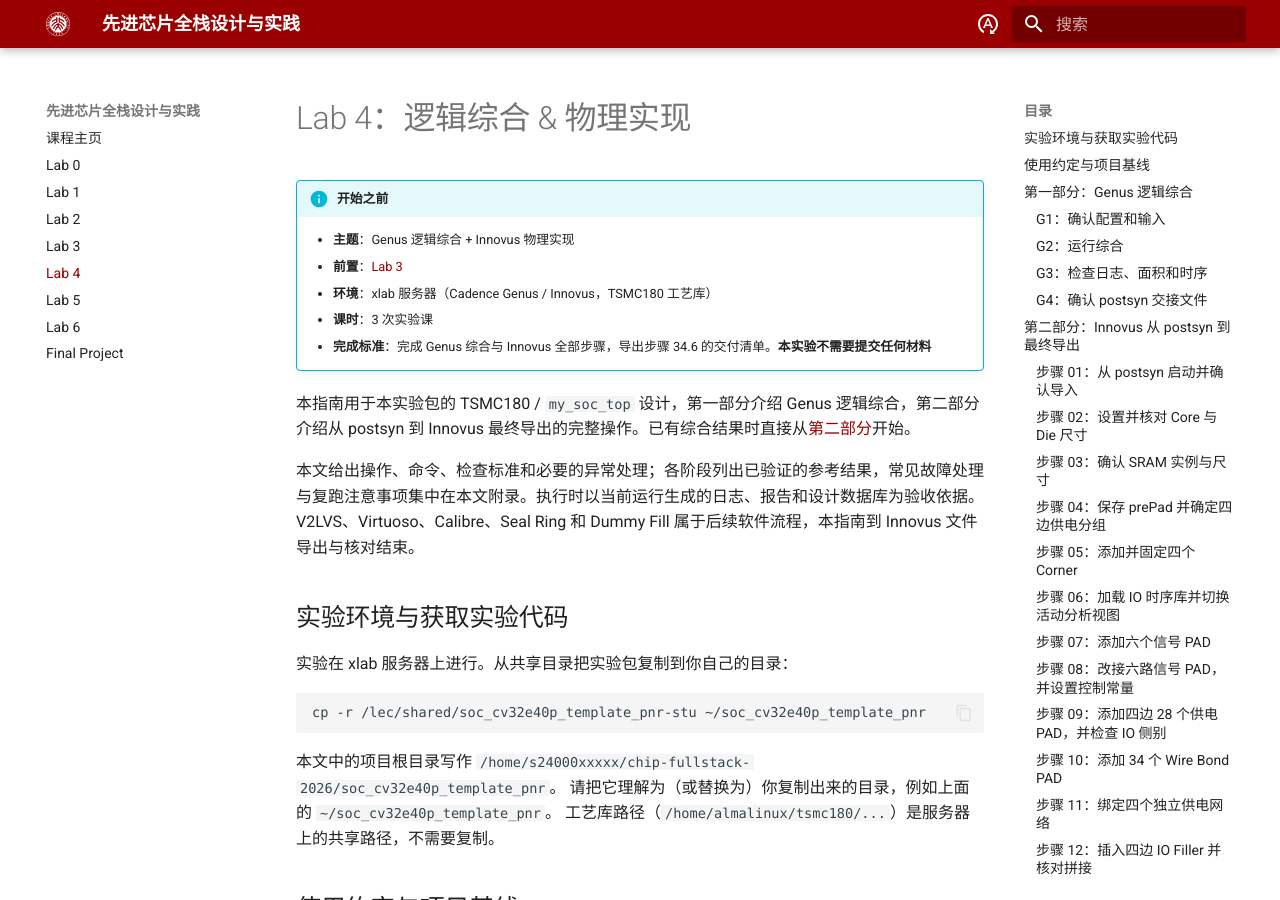
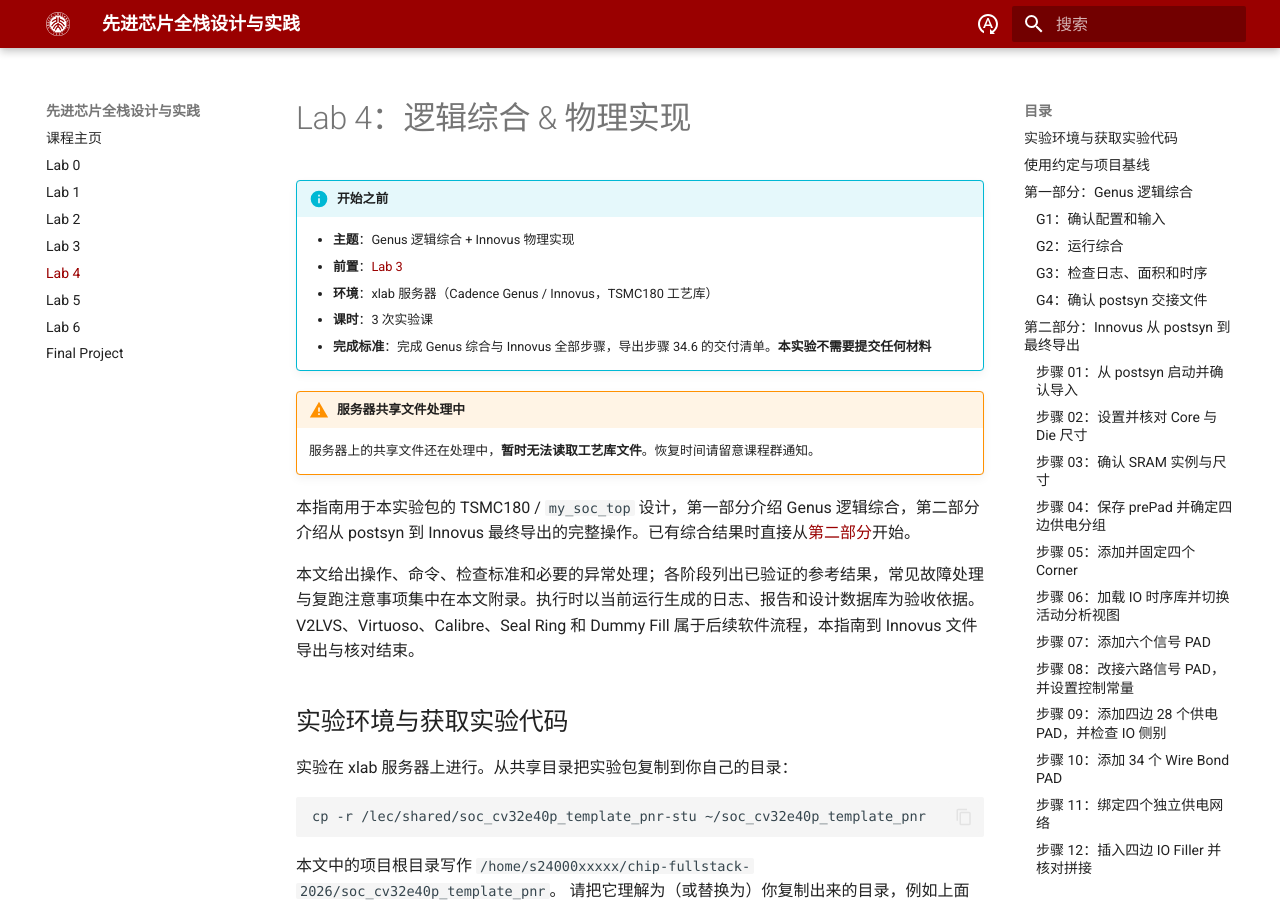
Before and after one commit to pku-pacific-lab-team/Course-Tapeout, an MkDocs documentation site: the page built from 2026-fall/lab-4.md, in a window 1280 px wide and 900 px high. Built offline with MkDocs 1.6.1 and Material for MkDocs 9.7.7, drawn with Linux system fonts in a browser that asks for light colours; some web fonts are replaced.

Commit message:
Lab 4 页首标注：服务器共享文件处理中，暂无法读取工艺库
Co-Authored-By: Claude Code <noreply@anthropic.com>

```diff
--- a/2026-fall/lab-4.md
+++ b/2026-fall/lab-4.md
@@ -6,6 +6,9 @@
     - **环境**：xlab 服务器（Cadence Genus / Innovus，TSMC180 工艺库）
     - **课时**：3 次实验课
     - **完成标准**：完成 Genus 综合与 Innovus 全部步骤，导出步骤 34.6 的交付清单。**本实验不需要提交任何材料**
+
+!!! warning "服务器共享文件处理中"
+    服务器上的共享文件还在处理中，**暂时无法读取工艺库文件**。恢复时间请留意课程群通知。
 
 本指南用于本实验包的 TSMC180 / `my_soc_top` 设计，第一部分介绍 Genus 逻辑综合，第二部分介绍从 postsyn 到 Innovus 最终导出的完整操作。已有综合结果时直接从[第二部分](#innovus)开始。
 
```
